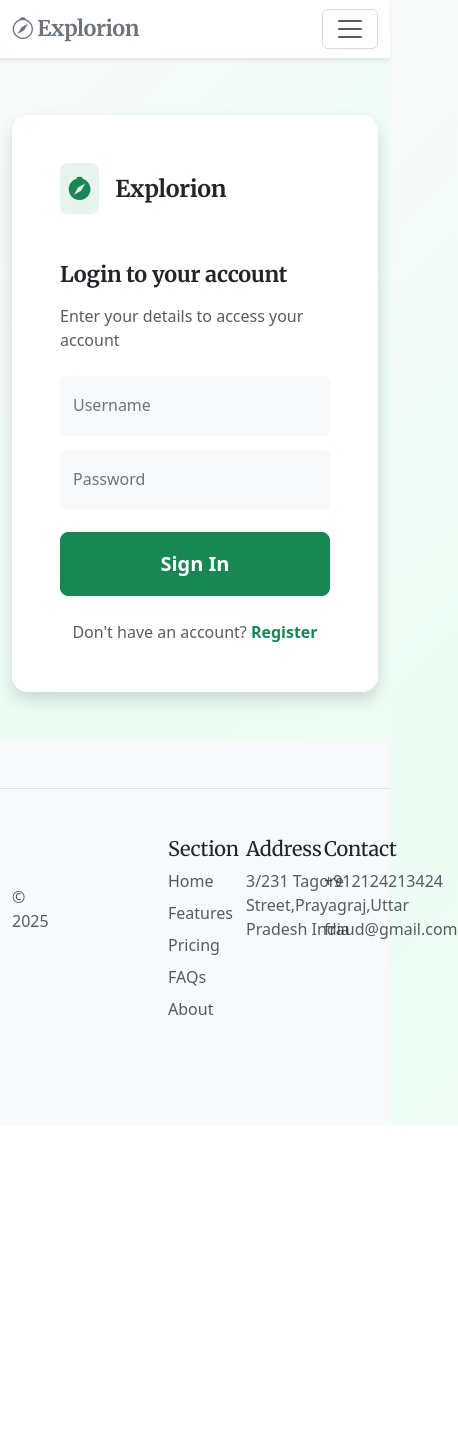
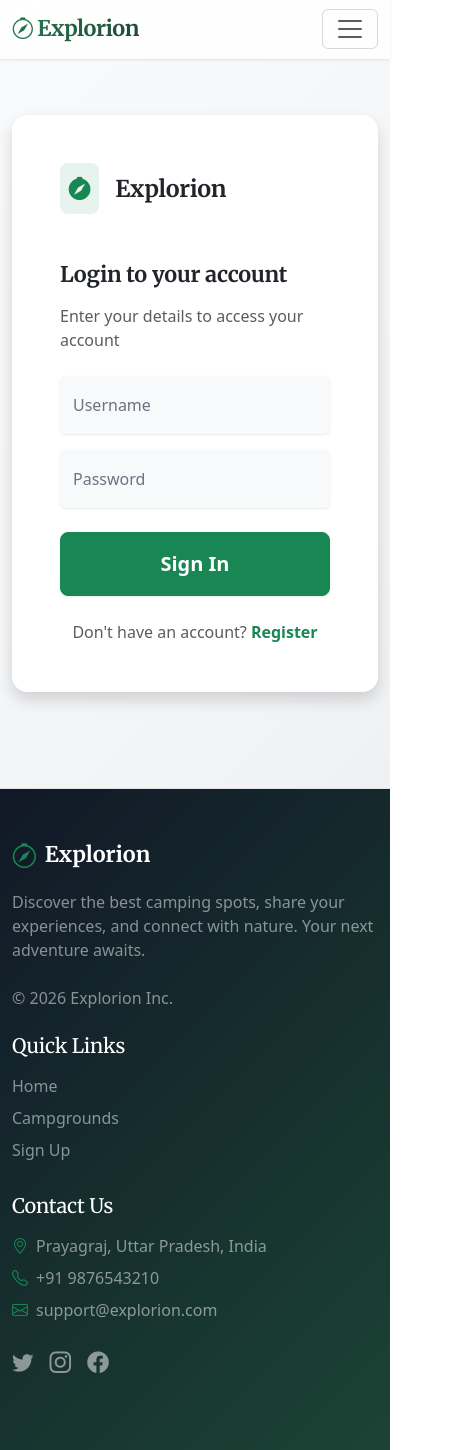
Before and after one commit to PiyushKumar2024/Campground_Finder_React, a React (Vite) app in the folder client/: page /user/login in a window 390 px wide. Shown: the whole page, 458 px wide, since content can reach past the window. Before the commit the page ends 1125 px from the top, so only its background shows below. Built offline with nearby package versions, Linux system fonts and the light colour scheme; no server answers.

Commit message:
some style changes

```diff
--- a/client/src/components/Footer.jsx
+++ b/client/src/components/Footer.jsx
@@ -2,45 +2,53 @@ import { Link } from "react-router-dom";
 
 const Footer = () => {
     return (
-        <div className="container-fluid bg-light m-0">
-            <footer className="row row-cols-5 py-5 my-5 border-top">
-                <div className="col">
-                    <Link to="/" className="d-flex align-items-center mb-3 link-dark text-decoration-none">
-                        <svg className="bi me-2" width="40" height="32"><use xlinkHref="#bootstrap"></use></svg>
+        <div className="container-fluid m-0 p-0 mt-5" style={{ background: 'linear-gradient(135deg, var(--neutral-900), var(--primary-900))', color: 'var(--neutral-200)' }}>
+            <div className="container">
+                <footer className="row py-5 border-top" style={{ borderColor: 'rgba(255,255,255,0.1) !important' }}>
+                    <div className="col-lg-4 mb-4">
+                        <Link to="/" className="d-flex align-items-center mb-3 text-white text-decoration-none">
+                            <i className="bi-compass fs-2 me-2 text-success"></i>
+                            <span className="fs-4 fw-bold" style={{ fontFamily: 'var(--font-display)' }}>Explorion</span>
                         </Link>
-                    <p className="text-muted">© 2025</p>
+                        <p className="text-white-50">
+                            Discover the best camping spots, share your experiences, and connect with nature. Your next adventure awaits.
+                        </p>
+                        <p className="text-white-50 mt-4 mb-0">© {new Date().getFullYear()} Explorion Inc.</p>
                     </div>
 
-                <div className="col">
-
-                </div>
-
-                <div className="col">
-                    <h5>Section</h5>
+                    <div className="col-lg-2 offset-lg-2 mb-4">
+                        <h5 className="text-white mb-3">Quick Links</h5>
                         <ul className="nav flex-column">
-                        <li className="nav-item mb-2"><Link to="/campgrounds" className="nav-link p-0 text-muted">Home</Link></li>
-                        <li className="nav-item mb-2"><Link to="#" className="nav-link p-0 text-muted">Features</Link></li>
-                        <li className="nav-item mb-2"><Link to="#" className="nav-link p-0 text-muted">Pricing</Link></li>
-                        <li className="nav-item mb-2"><Link to="#" className="nav-link p-0 text-muted">FAQs</Link></li>
-                        <li className="nav-item mb-2"><Link to="/" className="nav-link p-0 text-muted">About</Link></li>
+                            <li className="nav-item mb-2"><Link to="/" className="nav-link p-0 text-white-50 hover-glow">Home</Link></li>
+                            <li className="nav-item mb-2"><Link to="/campgrounds" className="nav-link p-0 text-white-50 hover-glow">Campgrounds</Link></li>
+                            <li className="nav-item mb-2"><Link to="/user/register" className="nav-link p-0 text-white-50 hover-glow">Sign Up</Link></li>
                         </ul>
                     </div>
 
-                <div className="col">
-                    <h5>Address</h5>
-                    <ul className="nav flex-column">
-                        <li className="nav-item mb-2"><p className="nav-link p-0 text-muted">3/231 Tagore Street,Prayagraj,Uttar Pradesh India</p></li>
+                    <div className="col-lg-4 mb-4">
+                        <h5 className="text-white mb-3">Contact Us</h5>
+                        <ul className="nav flex-column mb-3">
+                            <li className="nav-item mb-2 text-white-50">
+                                <i className="bi bi-geo-alt me-2 text-success"></i>
+                                Prayagraj, Uttar Pradesh, India
+                            </li>
+                            <li className="nav-item mb-2 text-white-50">
+                                <i className="bi bi-telephone me-2 text-success"></i>
+                                +91 9876543210
+                            </li>
+                            <li className="nav-item mb-2 text-white-50">
+                                <i className="bi bi-envelope me-2 text-success"></i>
+                                support@explorion.com
+                            </li>
                         </ul>
+                        <div className="d-flex gap-3 mt-3">
+                            <a href="#" className="text-white-50 hover-glow fs-4"><i className="bi bi-twitter"></i></a>
+                            <a href="#" className="text-white-50 hover-glow fs-4"><i className="bi bi-instagram"></i></a>
+                            <a href="#" className="text-white-50 hover-glow fs-4"><i className="bi bi-facebook"></i></a>
                         </div>
-
-                <div className="col">
-                    <h5>Contact</h5>
-                    <ul className="nav flex-column">
-                        <li className="nav-item mb-2"><p className="nav-link p-0 text-muted">+912124213424</p></li>
-                        <li className="nav-item mb-2"><p className="nav-link p-0 text-muted">fraud@gmail.com</p></li>
-                    </ul>
                     </div>
                 </footer>
+            </div>
         </div>
     );
 };
--- a/client/src/components/Landing.jsx
+++ b/client/src/components/Landing.jsx
@@ -46,21 +46,18 @@ const Home = () => {
     return (
         <>
             {/* Hero Section */}
-            <div className="hero-section position-relative d-flex align-items-center justify-content-center text-center text-white mb-5" style={{
-                background: 'linear-gradient(rgba(0,0,0,0.4), rgba(0,0,0,0.4)), url("https://images.unsplash.com/photo-1504280390367-361c6d9f38f4?ixlib=rb-1.2.1&auto=format&fit=crop&w=1950&q=80")',
-                backgroundSize: 'cover',
-                backgroundPosition: 'center',
-                minHeight: '85vh',
-                backgroundAttachment: 'fixed'
-            }}>
+            <div className="hero-section mb-5">
                 <div className="container position-relative z-1">
-                    <h1 className="display-2 fw-bold mb-4 animate-fadeInUp">Welcome to Explorion</h1>
-                    <p className="lead fs-3 mb-5 opacity-90 mx-auto animate-fadeInUp delay-100" style={{ maxWidth: '700px' }}>
+                    <div className="badge bg-success bg-opacity-25 text-white mb-3 px-3 py-2 rounded-pill animate-fade-in border border-success border-opacity-50">🌟 Premium Camping Experience</div>
+                    <h1 className="display-2 fw-bold mb-4 animate-fade-in">Welcome to Explorion</h1>
+                    <p className="lead fs-3 mb-5 opacity-90 mx-auto animate-fade-in" style={{ animationDelay: '0.2s', maxWidth: '700px' }}>
                         Discover hand-picked campgrounds from around the world.
                     </p>
-                    <Link to="/campgrounds" className="btn btn-success btn-lg px-5 py-3 fw-semibold rounded-pill shadow-lg animate-fadeInUp delay-200 hover-lift">
+                    <div className="animate-fade-in" style={{ animationDelay: '0.4s' }}>
+                        <Link to="/campgrounds" className="btn btn-success btn-lg px-5 py-3 fw-semibold rounded-pill shadow-lg hover-glow">
                             Start Exploring
                         </Link>
+                    </div>
                 </div>
             </div>
 
@@ -68,50 +65,42 @@ const Home = () => {
                 {/* Features Section */}
                 <div className="row g-4 mb-5 pb-3">
                     <div className="col-md-4">
-                        <div className="card h-100 border-0 shadow-sm text-center p-4 hover-lift">
-                            <div className="mx-auto mb-4 d-flex align-items-center justify-content-center bg-success bg-opacity-10 rounded-circle" style={{ width: '80px', height: '80px' }}>
-                                <i className="bi bi-map text-success fs-1"></i>
-                            </div>
-                            <h3 className="h4 fw-bold mb-3">Explore Nature</h3>
-                            <p className="text-muted mb-0">Find hidden gems and scenic spots curated by our community of outdoor enthusiasts.</p>
+                        <div className="feature-card h-100">
+                            <div className="feature-icon"><i className="bi bi-map"></i></div>
+                            <h4>Explore Nature</h4>
+                            <p>Find hidden gems and scenic spots curated by our community of outdoor enthusiasts.</p>
                         </div>
                     </div>
                     <div className="col-md-4">
-                        <div className="card h-100 border-0 shadow-sm text-center p-4 hover-lift">
-                            <div className="mx-auto mb-4 d-flex align-items-center justify-content-center bg-warning bg-opacity-10 rounded-circle" style={{ width: '80px', height: '80px' }}>
-                                <i className="bi bi-people text-warning fs-1"></i>
-                            </div>
-                            <h3 className="h4 fw-bold mb-3">Community Reviews</h3>
-                            <p className="text-muted mb-0">Read honest reviews from fellow campers to ensure your next trip is perfect.</p>
+                        <div className="feature-card h-100">
+                            <div className="feature-icon"><i className="bi bi-people"></i></div>
+                            <h4>Community Reviews</h4>
+                            <p>Read honest reviews from fellow campers to ensure your next trip is perfect.</p>
                         </div>
                     </div>
                     <div className="col-md-4">
-                        <div className="card h-100 border-0 shadow-sm text-center p-4 hover-lift">
-                            <div className="mx-auto mb-4 d-flex align-items-center justify-content-center bg-info bg-opacity-10 rounded-circle" style={{ width: '80px', height: '80px' }}>
-                                <i className="bi bi-pencil-square text-info fs-1"></i>
-                            </div>
-                            <h3 className="h4 fw-bold mb-3">Share Experiences</h3>
-                            <p className="text-muted mb-0">Create your own campground listings and share your adventures with the world.</p>
+                        <div className="feature-card h-100">
+                            <div className="feature-icon"><i className="bi bi-pencil-square"></i></div>
+                            <h4>Share Experiences</h4>
+                            <p>Create your own campground listings and share your adventures with the world.</p>
                         </div>
                     </div>
                 </div>
 
                 {/* Stats Section */}
-                <div className="card border-0 bg-white shadow-sm mb-5 overflow-hidden">
-                    <div className="card-body p-5">
-                        <div className="row text-center divide-cols-md">
-                            <div className="col-md-4 mb-4 mb-md-0">
-                                <h2 className="display-4 fw-bold text-success mb-1">500+</h2>
-                                <p className="text-secondary fw-medium text-uppercase ls-1">Campgrounds</p>
+                <div className="stats-section shadow-sm mb-5">
+                    <div className="row text-center">
+                        <div className="col-md-4 stat-item">
+                            <h2>500+</h2>
+                            <p>Campgrounds</p>
                         </div>
-                            <div className="col-md-4 mb-4 mb-md-0 position-relative">
-                                <h2 className="display-4 fw-bold text-warning mb-1">10k+</h2>
-                                <p className="text-secondary fw-medium text-uppercase ls-1">Happy Campers</p>
+                        <div className="col-md-4 stat-item">
+                            <h2>10k+</h2>
+                            <p>Happy Campers</p>
                         </div>
-                            <div className="col-md-4">
-                                <h2 className="display-4 fw-bold text-info mb-1">25k+</h2>
-                                <p className="text-secondary fw-medium text-uppercase ls-1">Reviews</p>
-                            </div>
+                        <div className="col-md-4 stat-item">
+                            <h2>25k+</h2>
+                            <p>Reviews</p>
                         </div>
                     </div>
                 </div>
@@ -200,22 +189,17 @@ const Home = () => {
                 </div>
 
                 {/* Newsletter Section */}
-                <div className="card border-0 bg-dark text-white rounded-4 overflow-hidden mb-5">
-                    <div style={{
-                        background: 'linear-gradient(135deg, var(--primary-800) 0%, var(--primary-900) 100%)',
-                        padding: '4rem 2rem'
-                    }}>
-                        <div className="row justify-content-center text-center">
+                <div className="newsletter-section mb-5 shadow-lg">
+                    <div className="row justify-content-center text-center position-relative z-1">
                         <div className="col-lg-8">
-                                <h2 className="mb-3 fw-bold">Stay Updated</h2>
-                                <p className="mb-4 text-light opacity-75">Subscribe to our newsletter for the latest campground additions and camping tips.</p>
+                            <h3 className="mb-3 fw-bold display-6">Stay Updated</h3>
+                            <p className="mb-4 text-light opacity-75 fs-5">Subscribe to our newsletter for the latest campground additions and camping tips.</p>
                             <div className="row justify-content-center">
                                 <div className="col-md-9 col-lg-7">
                                     <form className="d-flex gap-2">
-                                            <input type="email" className="form-control form-control-lg border-0" placeholder="Enter your email" aria-label="Email" />
+                                        <input type="email" className="form-control form-control-lg" placeholder="Enter your email" aria-label="Email" />
                                         <button className="btn btn-warning btn-lg fw-bold" type="button">Subscribe</button>
                                     </form>
-                                    </div>
                                 </div>
                             </div>
                         </div>
--- a/client/src/components/Navbar.jsx
+++ b/client/src/components/Navbar.jsx
@@ -1,12 +1,22 @@
 import { Link, NavLink, useNavigate } from 'react-router-dom';
 import { useSelector,useDispatch } from 'react-redux';
 import { logout } from '../redux/featuresRedux/userSlice';
+import { useState, useEffect } from 'react';
 
 const Navbar = () => {
 
     const { isLoggedIn, user } = useSelector((state) => state.user);
     const dispatch=useDispatch();
     const navigate = useNavigate();
+    const [scrolled, setScrolled] = useState(false);
+
+    useEffect(() => {
+        const handleScroll = () => {
+            setScrolled(window.scrollY > 20);
+        };
+        window.addEventListener('scroll', handleScroll);
+        return () => window.removeEventListener('scroll', handleScroll);
+    }, []);
 
     const handleLogout=()=>{
         localStorage.removeItem('token');
@@ -16,7 +26,7 @@ const Navbar = () => {
     }
 
     return (
-        <nav className="navbar sticky-top navbar-expand-md navbar-light bg-white shadow-sm mb-2">
+        <nav className={`navbar sticky-top navbar-expand-md ${scrolled ? 'scrolled' : ''} mb-2`}>
             <div className="container-fluid">
                 <Link to="/" className="navbar-brand fw-bold text-secondary">
                     <i className="bi-compass me-1"></i>
--- a/client/src/css/Home.css
+++ b/client/src/css/Home.css
@@ -5,7 +5,7 @@
 /* Hero Section for Campgrounds */
 .hero-section {
     background:
-        linear-gradient(135deg, rgba(6, 78, 59, 0.8) 0%, rgba(16, 185, 129, 0.6) 100%),
+        linear-gradient(135deg, rgba(0, 0, 0, 0.7) 0%, rgba(0, 0, 0, 0.4) 100%),
         url('https://images.unsplash.com/photo-1476041800959-2f6bb412c8ce?q=80&w=2070&auto=format&fit=crop') no-repeat center center;
     background-size: cover;
     background-attachment: fixed;
--- a/client/src/css/Landing.css
+++ b/client/src/css/Landing.css
@@ -5,7 +5,7 @@
 /* Hero Section */
 .hero-section {
     background:
-        linear-gradient(135deg, rgba(6, 78, 59, 0.85) 0%, rgba(16, 185, 129, 0.7) 50%, rgba(245, 158, 11, 0.6) 100%),
+        linear-gradient(135deg, rgba(0, 0, 0, 0.8) 0%, rgba(0, 0, 0, 0.5) 50%, rgba(0, 0, 0, 0.8) 100%),
         url('https://images.unsplash.com/photo-1504280390367-361c6d9f38f4?ixlib=rb-1.2.1&auto=format&fit=crop&w=1950&q=80');
     background-size: cover;
     background-position: center;
--- a/client/src/css/Login.css
+++ b/client/src/css/Login.css
@@ -3,7 +3,7 @@
    ======================================== */
 
 body {
-    background: linear-gradient(135deg, var(--neutral-50) 0%, #ecfdf5 50%, #f0fdf4 100%);
+    background: linear-gradient(135deg, var(--neutral-50) 0%, var(--neutral-100) 50%, var(--neutral-200) 100%);
     min-height: 100vh;
 }
 
--- a/client/src/css/Register.css
+++ b/client/src/css/Register.css
@@ -3,7 +3,7 @@
    ======================================== */
 
 body {
-    background: linear-gradient(135deg, var(--neutral-50) 0%, #ecfdf5 50%, #f0fdf4 100%);
+    background: linear-gradient(135deg, var(--neutral-50) 0%, var(--neutral-100) 50%, var(--neutral-200) 100%);
     min-height: 100vh;
 }
 
--- a/client/src/css/Root.css
+++ b/client/src/css/Root.css
@@ -32,3 +32,17 @@ main,
         max-width: 1320px;
     }
 }
+
+/* Global Aesthetics */
+html {
+    scroll-behavior: smooth;
+}
+
+::selection {
+    background-color: var(--primary-200);
+    color: var(--primary-900);
+}
+
+#root {
+    animation: fadeIn 0.5s ease-out;
+}
--- a/client/src/css/index.css
+++ b/client/src/css/index.css
@@ -71,14 +71,18 @@
   --radius-2xl: 1rem;
   --radius-full: 9999px;
 
-  /* Shadows - Subtle */
-  --shadow-sm: 0 1px 2px 0 rgba(0, 0, 0, 0.05);
-  --shadow-md: 0 4px 6px -1px rgba(0, 0, 0, 0.05), 0 2px 4px -1px rgba(0, 0, 0, 0.03);
-  --shadow-lg: 0 10px 15px -3px rgba(0, 0, 0, 0.05), 0 4px 6px -2px rgba(0, 0, 0, 0.03);
-  --shadow-xl: 0 20px 25px -5px rgba(0, 0, 0, 0.05), 0 10px 10px -5px rgba(0, 0, 0, 0.02);
+  /* Shadows - Richer */
+  --shadow-color: 33, 81, 59; /* primary-800 RGB */
+  --shadow-sm: 0 1px 3px 0 rgba(var(--shadow-color), 0.1), 0 1px 2px -1px rgba(var(--shadow-color), 0.06);
+  --shadow-md: 0 4px 6px -1px rgba(var(--shadow-color), 0.1), 0 2px 4px -2px rgba(var(--shadow-color), 0.06);
+  --shadow-lg: 0 10px 15px -3px rgba(var(--shadow-color), 0.1), 0 4px 6px -4px rgba(var(--shadow-color), 0.05);
+  --shadow-xl: 0 20px 25px -5px rgba(var(--shadow-color), 0.1), 0 8px 10px -6px rgba(var(--shadow-color), 0.05);
+  --shadow-glow: 0 0 15px rgba(var(--shadow-color), 0.3);
 
   /* Transitions */
-  --transition-normal: 200ms ease;
+  --transition-fast: 150ms cubic-bezier(0.4, 0, 0.2, 1);
+  --transition-normal: 300ms cubic-bezier(0.4, 0, 0.2, 1);
+  --transition-slow: 500ms cubic-bezier(0.4, 0, 0.2, 1);
 }
 
 /* ========================================
@@ -183,8 +187,8 @@ a:hover {
 .btn-success:hover {
   background-color: var(--primary-700);
   border-color: var(--primary-700);
-  transform: translateY(-1px);
-  box-shadow: var(--shadow-md);
+  transform: translateY(-2px);
+  box-shadow: var(--shadow-glow);
 }
 
 .btn-outline-success {
@@ -264,13 +268,20 @@ a:hover {
 }
 
 /* ========================================
-   NAVBAR (Clean)
+   NAVBAR (Glassmorphism)
    ======================================== */
 .navbar {
-  background: white !important;
-  border-bottom: 1px solid var(--neutral-200);
+  background: rgba(255, 255, 255, 0.85) !important;
+  backdrop-filter: blur(12px);
+  -webkit-backdrop-filter: blur(12px);
+  border-bottom: 1px solid rgba(255, 255, 255, 0.4);
   padding: var(--space-3) var(--space-4);
   box-shadow: var(--shadow-sm);
+  transition: all var(--transition-normal);
+}
+
+.navbar.scrolled {
+  box-shadow: var(--shadow-md);
 }
 
 .navbar-brand {
@@ -279,6 +290,14 @@ a:hover {
   font-weight: 700 !important;
   color: var(--primary-800) !important;
   letter-spacing: -0.02em;
+  background: linear-gradient(135deg, var(--primary-600), var(--primary-900));
+  -webkit-background-clip: text;
+  -webkit-text-fill-color: transparent;
+  transition: all var(--transition-normal);
+}
+
+.navbar-brand:hover {
+  filter: brightness(1.2);
 }
 
 .nav-link {
@@ -287,12 +306,30 @@ a:hover {
   padding: var(--space-2) var(--space-3) !important;
   border-radius: var(--radius-md);
   transition: all var(--transition-normal);
+  position: relative;
+}
+
+.nav-link::after {
+  content: '';
+  position: absolute;
+  bottom: 0;
+  left: 50%;
+  width: 0;
+  height: 2px;
+  background-color: var(--primary-600);
+  transition: all var(--transition-normal);
+  transform: translateX(-50%);
+}
+
+.nav-link:hover::after,
+.nav-link.active::after {
+  width: 80%;
 }
 
 .nav-link:hover,
 .nav-link.active {
-  color: var(--primary-700) !important;
-  background-color: var(--neutral-50);
+  color: var(--primary-800) !important;
+  background-color: transparent;
 }
 
 /* ========================================
@@ -341,3 +378,52 @@ a:hover {
 .shadow-sm {
   box-shadow: var(--shadow-sm) !important;
 }
+
+/* ========================================
+   GLASSMORPHISM & EFFECTS
+   ======================================== */
+.glass-panel {
+  background: rgba(255, 255, 255, 0.7);
+  backdrop-filter: blur(16px);
+  -webkit-backdrop-filter: blur(16px);
+  border: 1px solid rgba(255, 255, 255, 0.4);
+  box-shadow: var(--shadow-lg);
+}
+
+.glass-dark {
+  background: rgba(17, 24, 39, 0.8);
+  backdrop-filter: blur(16px);
+  -webkit-backdrop-filter: blur(16px);
+  border: 1px solid rgba(255, 255, 255, 0.1);
+}
+
+/* ========================================
+   ANIMATIONS
+   ======================================== */
+@keyframes fadeIn {
+  from { opacity: 0; transform: translateY(20px); }
+  to { opacity: 1; transform: translateY(0); }
+}
+
+@keyframes gradientBG {
+  0% { background-position: 0% 50%; }
+  50% { background-position: 100% 50%; }
+  100% { background-position: 0% 50%; }
+}
+
+.animate-fade-in {
+  animation: fadeIn 0.6s cubic-bezier(0.16, 1, 0.3, 1) forwards;
+}
+
+.animate-gradient {
+  background-size: 200% 200%;
+  animation: gradientBG 8s ease infinite;
+}
+
+.hover-glow {
+  transition: all var(--transition-normal);
+}
+.hover-glow:hover {
+  box-shadow: var(--shadow-glow);
+  transform: translateY(-2px);
+}
```
Also changed, not shown: client/src/components/Home.jsx (+52 -34 lines), client/src/components/Login.jsx (+11 -4 lines), client/src/components/Register.jsx (+11 -4 lines), 1 other file (tests, documents, lock files or other folders). Lines whose indentation alone changed are shown as unchanged.
